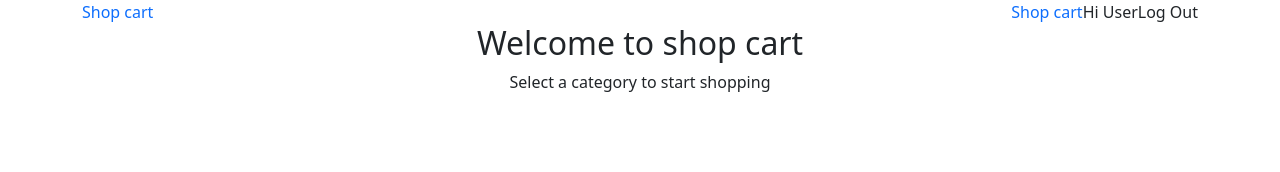
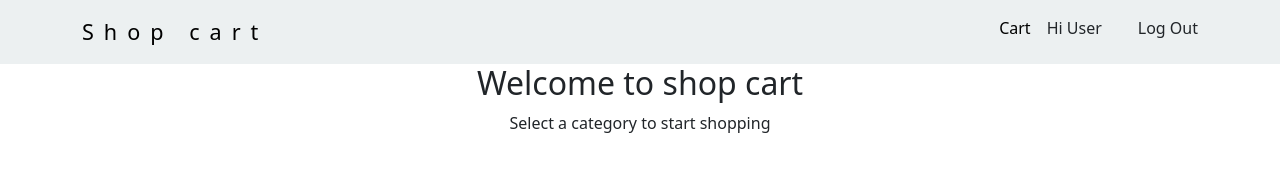
Before and after one commit to priyaselvakumar97/Sanket-Singh-Course, a plain HTML site: page E commerce App/index.html in a window 1280 px wide. Drawn offline with nearby package versions, Linux system fonts and the light colour scheme.

Commit message:
Ecom header done

```diff
--- a/E commerce App/css/common.css
+++ b/E commerce App/css/common.css
@@ -0,0 +1,38 @@
+:root{
+    --blue-gray:#ecf0f1;
+}
+html{
+    box-sizing: border-box;
+}
+*,*::after,*::before{
+    box-sizing: inherit;
+}
+#header{
+    background-color: var(--blue-gray);
+    padding: 1rem;
+}
+#header .header-wrapper .logo{
+    font-size: 1.35rem;
+    line-height: 1.5;
+}
+#header .header-wrapper .logo a{
+    color: black;
+    letter-spacing: 10px;
+}
+#header .header-wrapper .user-action{
+    font-size: 1rem;
+    line-height: 1.5;
+    gap: 1rem;
+}
+#header .header-wrapper .user-action .logoutbtn{
+    cursor:pointer;
+    margin-left: 1.25rem;;
+}
+#header .header-wrapper .user-action a{
+    color: black;
+    text-decoration: none;
+    font-weight: 500;
+}
+#header .header-wrapper .user-action a:hover{
+    text-decoration-line: underline;
+}
--- a/E commerce App/index.html
+++ b/E commerce App/index.html
@@ -19,7 +19,7 @@
                                            <a href="index.html" class="text-decoration-none">Shop cart</a>
                                     </div>
                                     <div class="user-action d-flex display-row">
-                                        <a href="cart.html" class="text-decoration-none">Shop cart</a>
+                                        <a href="cart.html"> Cart</a>
                                         <div class="userintro" id="userintro">Hi User</div>
                                         <div class="logoutbtn" id="logoutBtn">Log Out</div>
                                     </div>
```
